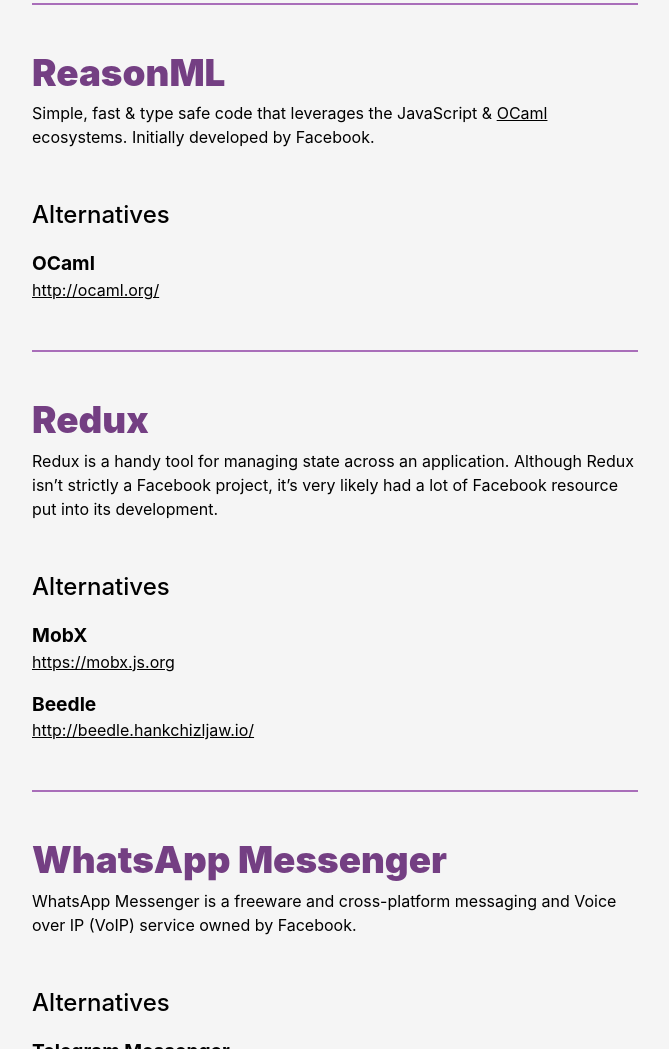
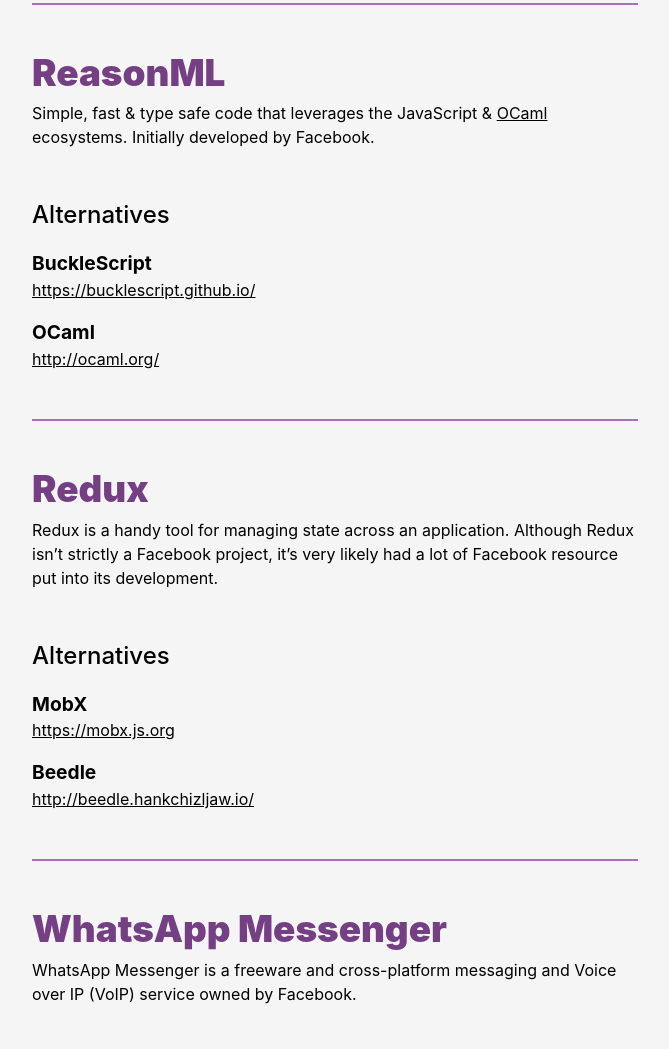
Before and after one commit to Andy-set-studio/npm-uninstall-facebook, an Eleventy site: page index.md in a window 1280 px wide. Shown: the part 1948-2997 px from the top of the page, without its empty margins (0-669 px from the left). Built offline with nearby package versions, Linux system fonts and the light colour scheme; Eleventy itself is replaced by a stand-in of ours; files that its build step writes are made by us from their sources.

Commit message:
If targeting JavaScript, alternative is BuckleScript

```diff
--- a/items/reasonml.md
+++ b/items/reasonml.md
@@ -2,6 +2,8 @@
 title: 'ReasonML'
 slug: 'reasonml'
 alternatives:
+  - title: 'BuckleScript'
+    link: 'https://bucklescript.github.io/'
   - title: 'OCaml'
     link: 'http://ocaml.org/'
 ---
```
